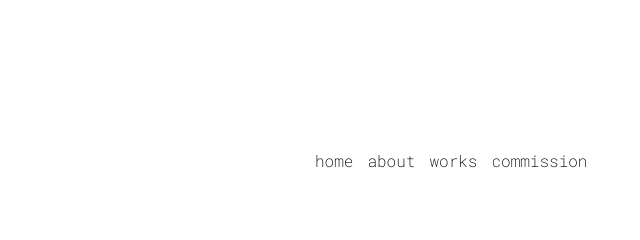
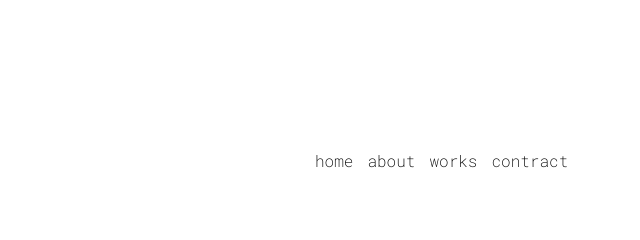
Before and after one commit to stopped-circle/portfolio, a plain HTML site: page about/about.html in a window 1280 px wide. Shown: the top 240 px of the page, 210-850 px from the left. Drawn offline with Linux system fonts and the light colour scheme; a web font is replaced by a local one.

Commit message:
Update about.html

```diff
--- a/about/about.html
+++ b/about/about.html
@@ -31,7 +31,7 @@
                 <li><a class="menu" a href="../home/index.html">home</a></li>
                 <li><a class="menu" a href="../about/about.html">about</a></li>
                 <li><a class="menu" a href="../works/works.html">works</a></li>
-                <li><a class="menu" a href="../commission/commission.html">commission</a></li>
+                <li><a class="menu" a href="../commission/commission.html">contract</a></li>
             </ul>
         </nav>
     </div>
```
